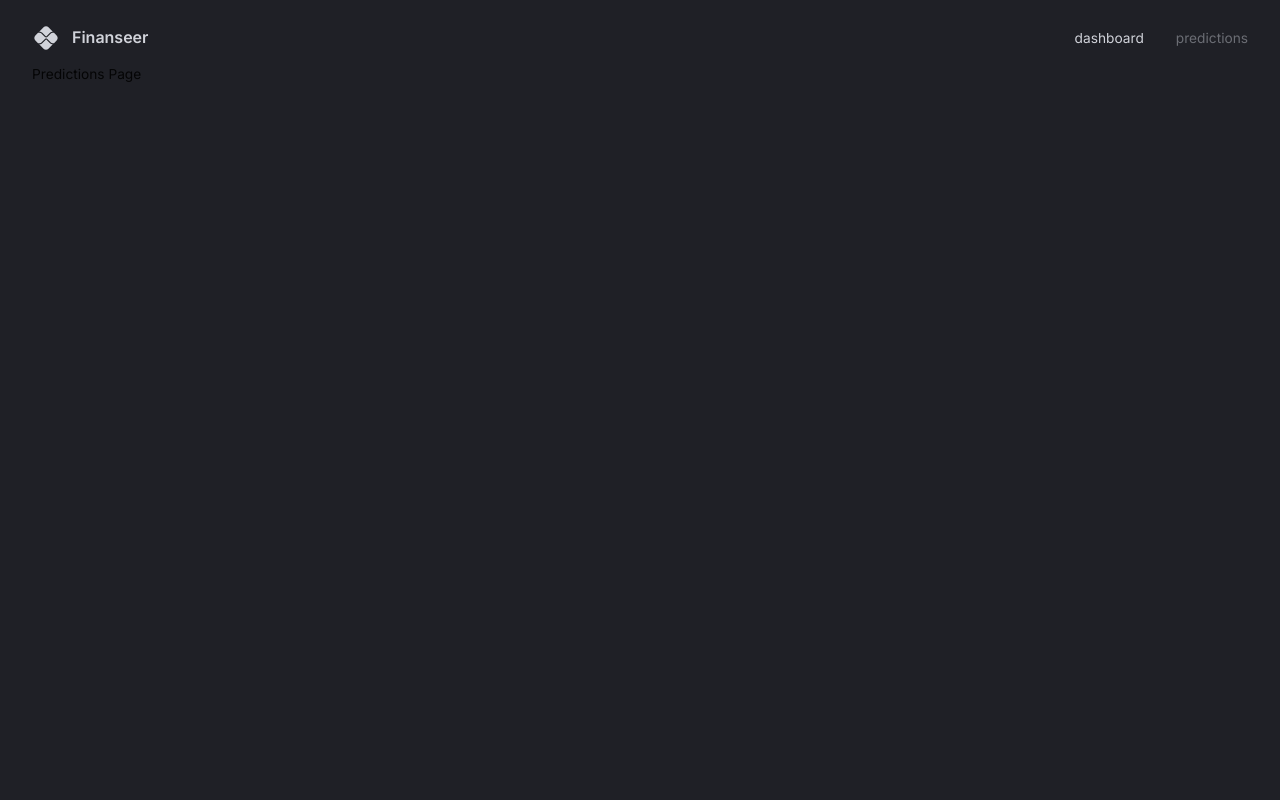
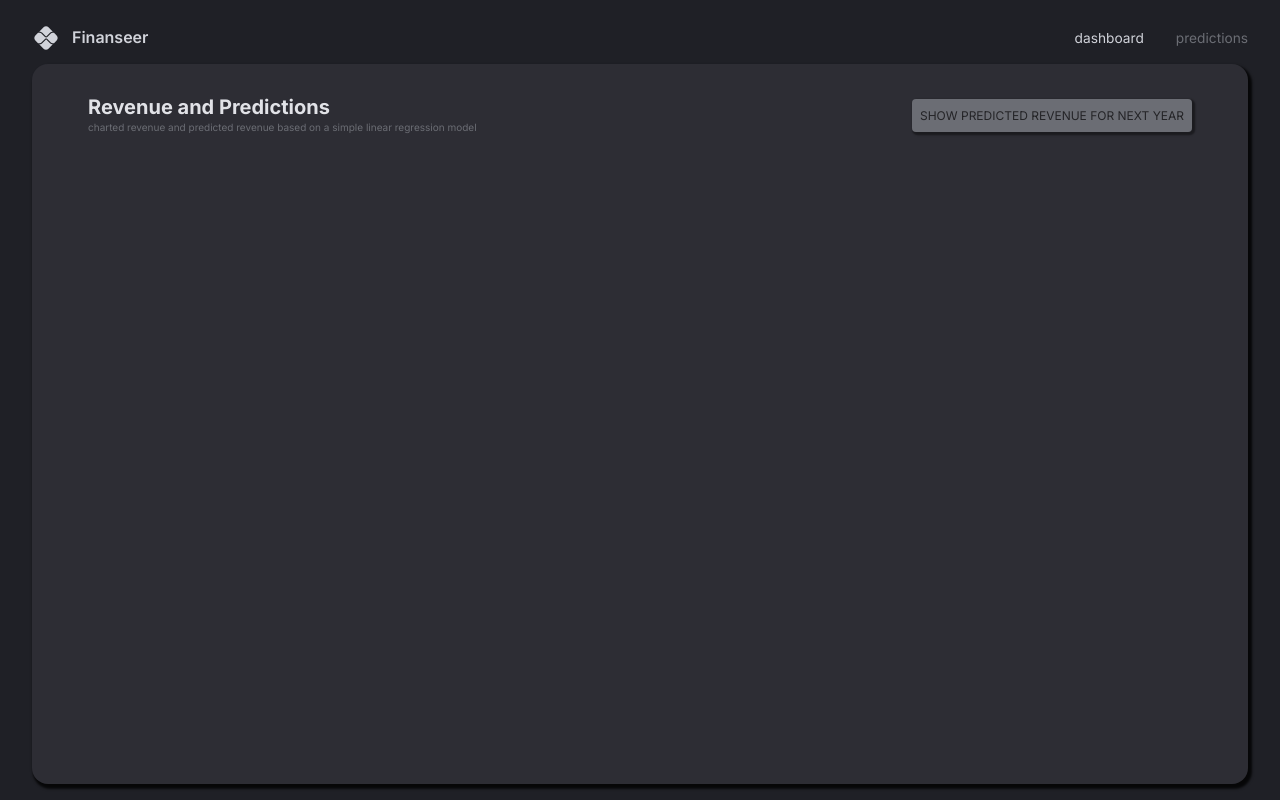
Before and after one commit to leandromangubat/Finance-Tracker-App, a React (Vite) app in the folder client/: page /predictions in a window 1280 px wide. Built offline with nearby package versions, Linux system fonts and the light colour scheme; no server answers.

Commit message:
Initialized Predictions page

```diff
--- a/client/src/App.tsx
+++ b/client/src/App.tsx
@@ -4,8 +4,9 @@
 import { useMemo } from "react";
 import { BrowserRouter, Route, Routes } from "react-router-dom";
 import { themeSettings } from "./theme";
-import Navbar from "@/scenes/navbar";
-import Dashboard from "@/scenes/dashboard";
+import Navbar from "../src/scenes/navbar";
+import Dashboard from "../src/scenes/dashboard";
+import Predictions from "../src/scenes/predictions";
 
 function App() {
   const theme = useMemo(() => createTheme(themeSettings), []);
@@ -18,10 +19,7 @@
             <Navbar />
             <Routes>
               <Route path="/" element={<Dashboard />} />
-              <Route
-                path="/predictions"
-                element={<div>Predictions Page</div>}
-              />
+              <Route path="/predictions" element={<Predictions />} />
             </Routes>
           </Box>
         </ThemeProvider>
--- /dev/null
+++ b/client/src/scenes/predictions/index.tsx
@@ -0,0 +1,38 @@
+import React, { useState } from "react";
+import { useGetKpisQuery } from "../../state/api";
+import { Box, Button, Typography, useTheme } from "@mui/material";
+import DashboardBox from "../../components/Dashboardbox";
+import FlexBetween from "../../components/FlexBetween";
+
+type Props = {};
+
+const Predictions = (props: Props) => {
+  const { palette } = useTheme();
+  const { isPredictions, setIsPredictions } = useState(false);
+  const { data: kpiData } = useGetKpisQuery();
+  return (
+    <DashboardBox width="100%" height="100%" p="1rem" overflow="hidden">
+      <FlexBetween m="1rem 2.5rem" gap="1rem">
+        <Box>
+          <Typography variant="h3">Revenue and Predictions</Typography>
+          <Typography variant="h6">
+            charted revenue and predicted revenue based on a simple linear
+            regression model
+          </Typography>
+        </Box>
+        <Button
+          onClick={() => setIsPredictions(!isPredictions)}
+          sx={{
+            color: palette.grey[900],
+            bgcolor: palette.grey[700],
+            boxShadow: "0.1rem 0.1rem 0.1rem 0.1rem rgba(0,0,0,.4)",
+          }}
+        >
+          Show Predicted Revenue for Next Year
+        </Button>
+      </FlexBetween>
+    </DashboardBox>
+  );
+};
+
+export default Predictions;
```
